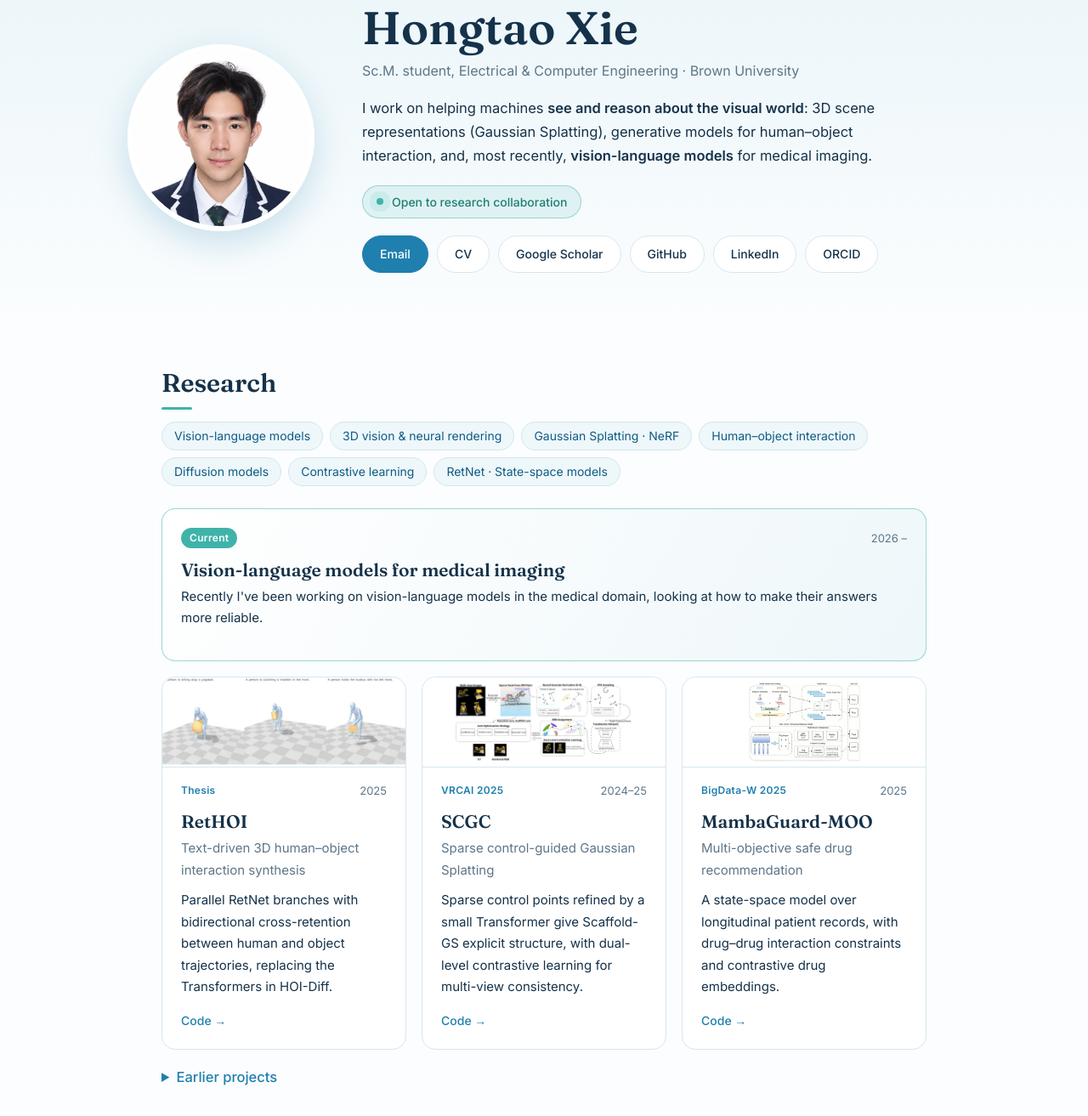
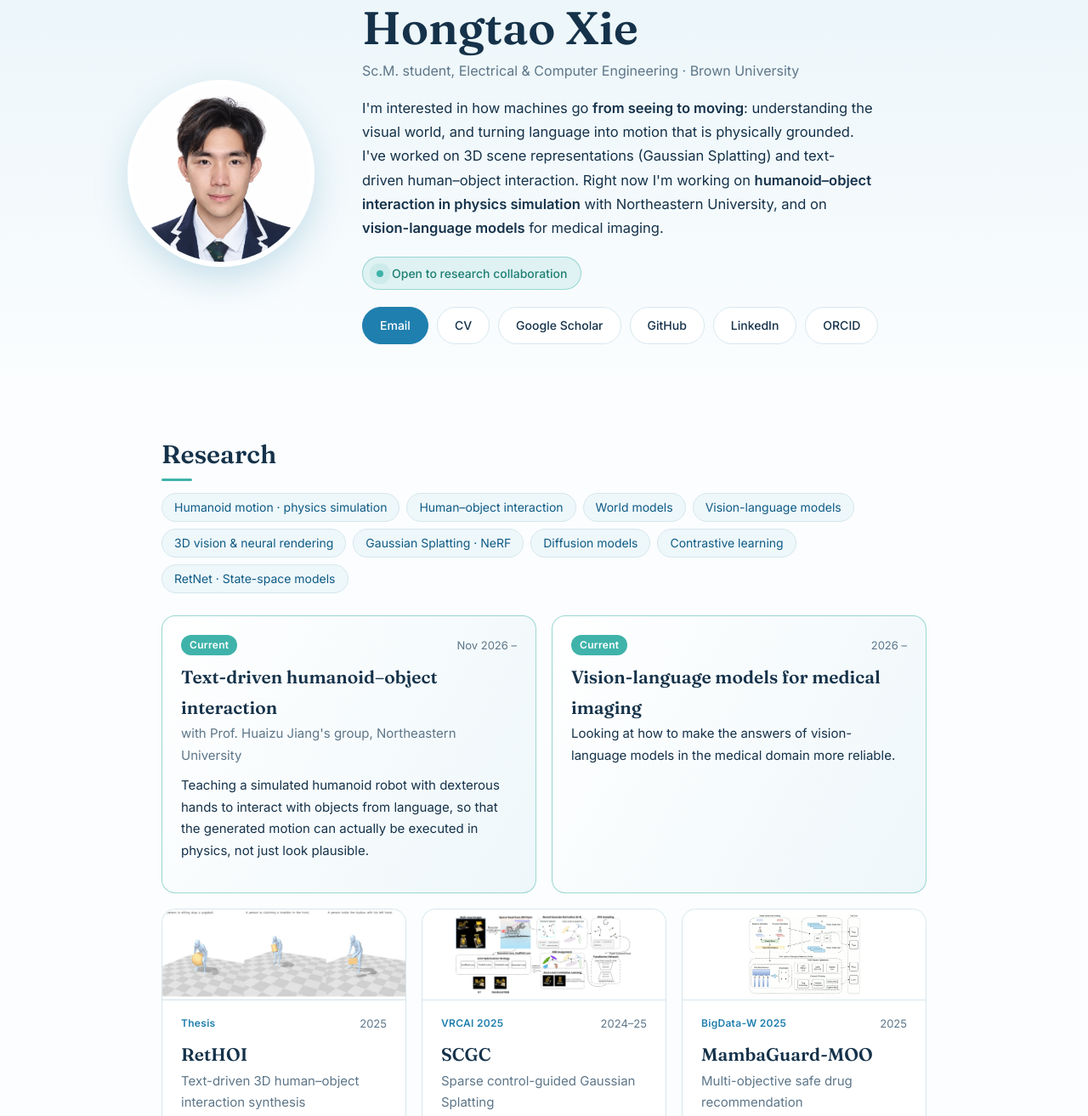
Before and after one commit to Eric031212/Eric031212.github.io, a plain HTML site: page index.html in a window 1280 px wide. Shown: the part 136-1449 px from the top of the page at 85% size. Drawn offline with Linux system fonts and the light colour scheme; grey boxes are pictures that could not be loaded.

Commit message:
Add Northeastern T2HOI collaboration; update research focus and Pibbo

```diff
--- a/index.html
+++ b/index.html
@@ -4,7 +4,7 @@
   <meta charset="utf-8">
   <meta name="viewport" content="width=device-width, initial-scale=1">
   <title>Hongtao Xie</title>
-  <meta name="description" content="Hongtao Xie — Sc.M. ECE student at Brown. 3D vision, generative models, and vision-language models. Open to research collaboration.">
+  <meta name="description" content="Hongtao Xie — Sc.M. ECE student at Brown. Humanoid–object interaction, 3D vision, and vision-language models. Open to research collaboration.">
   <link rel="preconnect" href="https://fonts.googleapis.com">
   <link rel="preconnect" href="https://fonts.gstatic.com" crossorigin>
   <link href="https://fonts.googleapis.com/css2?family=Fraunces:opsz,wght@9..144,400;9..144,600&family=Inter:wght@400;500;600&family=Press+Start+2P&display=swap" rel="stylesheet">
@@ -32,9 +32,11 @@
         <h1>Hongtao Xie</h1>
         <p class="role">Sc.M. student, Electrical &amp; Computer Engineering · Brown University</p>
         <p class="bio">
-          I work on helping machines <b>see and reason about the visual world</b>:
-          3D scene representations (Gaussian Splatting), generative models for
-          human–object interaction, and, most recently,
+          I'm interested in how machines go <b>from seeing to moving</b>: understanding
+          the visual world, and turning language into motion that is physically grounded.
+          I've worked on 3D scene representations (Gaussian Splatting) and text-driven
+          human–object interaction. Right now I'm working on <b>humanoid–object interaction
+          in physics simulation</b> with Northeastern University, and on
           <b>vision-language models</b> for medical imaging.
         </p>
         <a class="status" href="#collab"><span class="dot"></span>Open to research collaboration</a>
@@ -55,21 +57,33 @@
     <section id="research" class="block">
       <h2>Research</h2>
       <ul class="chips">
+        <li>Humanoid motion · physics simulation</li>
+        <li>Human–object interaction</li>
+        <li>World models</li>
         <li>Vision-language models</li>
         <li>3D vision &amp; neural rendering</li>
         <li>Gaussian Splatting · NeRF</li>
-        <li>Human–object interaction</li>
         <li>Diffusion models</li>
         <li>Contrastive learning</li>
         <li>RetNet · State-space models</li>
       </ul>
 
-      <article class="card card-now">
-        <div class="card-top"><span class="tag tag-now">Current</span><span class="when">2026 –</span></div>
-        <h3>Vision-language models for medical imaging</h3>
-        <p>Recently I've been working on vision-language models in the medical domain,
-          looking at how to make their answers more reliable.</p>
-      </article>
+      <div class="now-grid">
+        <article class="card card-now">
+          <div class="card-top"><span class="tag tag-now">Current</span><span class="when">Nov 2026 –</span></div>
+          <h3>Text-driven humanoid–object interaction</h3>
+          <p class="with">with Prof. Huaizu Jiang's group, Northeastern University</p>
+          <p>Teaching a simulated humanoid robot with dexterous hands to interact with
+            objects from language, so that the generated motion can actually be executed
+            in physics, not just look plausible.</p>
+        </article>
+        <article class="card card-now">
+          <div class="card-top"><span class="tag tag-now">Current</span><span class="when">2026 –</span></div>
+          <h3>Vision-language models for medical imaging</h3>
+          <p>Looking at how to make the answers of vision-language models in the medical
+            domain more reliable.</p>
+        </article>
+      </div>
 
       <div class="cards">
         <article class="card">
@@ -152,6 +166,7 @@
     <section id="news" class="block">
       <h2>News</h2>
       <ul class="news">
+        <li><time>Nov 2026</time> <span>Started collaborating with <b>Prof. Huaizu Jiang's group at Northeastern University</b> on text-driven humanoid–object interaction.</span></li>
         <li><time>Sep 2026</time> <span>Joined <b>Brown University</b> for an Sc.M. in ECE. Hello, Providence!</span></li>
         <li><time>2025</time> <span><b>SCGC</b> accepted to ACM SIGGRAPH VRCAI 2025.</span></li>
         <li><time>2025</time> <span><b>MambaGuard-MOO</b> accepted to the IEEE BigData 2025 healthcare workshop.</span></li>
@@ -181,7 +196,7 @@
         <ul class="wants">
           <li><b>Vision-language models</b>, especially for medical imaging</li>
           <li><b>3D vision</b>: Gaussian Splatting, dynamic scenes</li>
-          <li><b>Human motion</b> and human–object interaction generation</li>
+          <li><b>Humanoid motion</b> and human–object interaction, in kinematics or physics</li>
           <li>Efficient sequence architectures for vision</li>
         </ul>
         <a class="btn btn-solid btn-big js-email" href="#collab" data-user="hongtao_xie" data-domain="brown.edu" data-subject="Research collaboration" data-show>hongtao_xie [at] brown.edu</a>
@@ -200,9 +215,9 @@
           <p>I love playing guitar and piano.</p>
         </div>
         <div class="tile">
-          <span class="px-icon">🦦</span>
+          <img class="px-img" src="assets/pibbo.png" alt="Pibbo, a pixel sea otter" width="34" height="34">
           <p class="px-title">PIBBO</p>
-          <p>A tiny desktop pet I built that barely uses any memory.
+          <p>A tiny pixel-otter desktop pet for the Mac that I built. It barely uses any memory.
             <a href="https://github.com/Eric031212/pibbos-tidepool" target="_blank" rel="noopener">Meet Pibbo →</a></p>
         </div>
         <div class="tile">
@@ -216,7 +231,7 @@
 
   <footer class="footer">
     <p>Made with <span class="heart">♥</span>, curiosity and a lot of coffee by Hongtao · © 2026</p>
-    <p class="updated">Last updated: October 2026</p>
+    <p class="updated">Last updated: November 2026</p>
   </footer>
 
   <script src="main.js"></script>
--- a/style.css
+++ b/style.css
@@ -201,6 +201,11 @@ main { max-width: 980px; margin: 0 auto; padding: 0 clamp(16px, 4vw, 40px); }
 .heart { color: #e0607e; display: inline-block; animation: beat 1.6s ease-in-out infinite; }
 @keyframes beat { 0%, 100% { transform: scale(1); } 15% { transform: scale(1.25); } 30% { transform: scale(1); } }
 
+/* ---------- current work ---------- */
+.now-grid { display: grid; grid-template-columns: repeat(2, 1fr); gap: 18px; margin-bottom: 18px; }
+.now-grid .card-now { margin-bottom: 0; }
+.px-img { width: 34px; height: 34px; image-rendering: pixelated; display: block; margin: 5px 0; }
+
 /* ---------- media, education, menu ---------- */
 .card-media { width: calc(100% + 44px); margin: -22px -22px 16px; border-radius: 16px 16px 0 0; display: block; aspect-ratio: 720 / 268; object-fit: cover; background: #f3f5f7; border-bottom: 1px solid var(--line); }
 .card-media.fit { object-fit: contain; background: #fff; padding: 6px; }
@@ -224,7 +229,7 @@ main { max-width: 980px; margin: 0 auto; padding: 0 clamp(16px, 4vw, 40px); }
   .bio { margin-left: auto; margin-right: auto; }
   .links { justify-content: center; }
   .avatar { width: 170px; height: 170px; }
-  .cards, .playground { grid-template-columns: 1fr; }
+  .cards, .playground, .now-grid { grid-template-columns: 1fr; }
   .pubs li { grid-template-columns: 1fr; gap: 8px; }
   .venue { justify-self: start; }
   .menu-btn { display: flex; }
```
Also changed, not shown: assets/pibbo.png (added).
